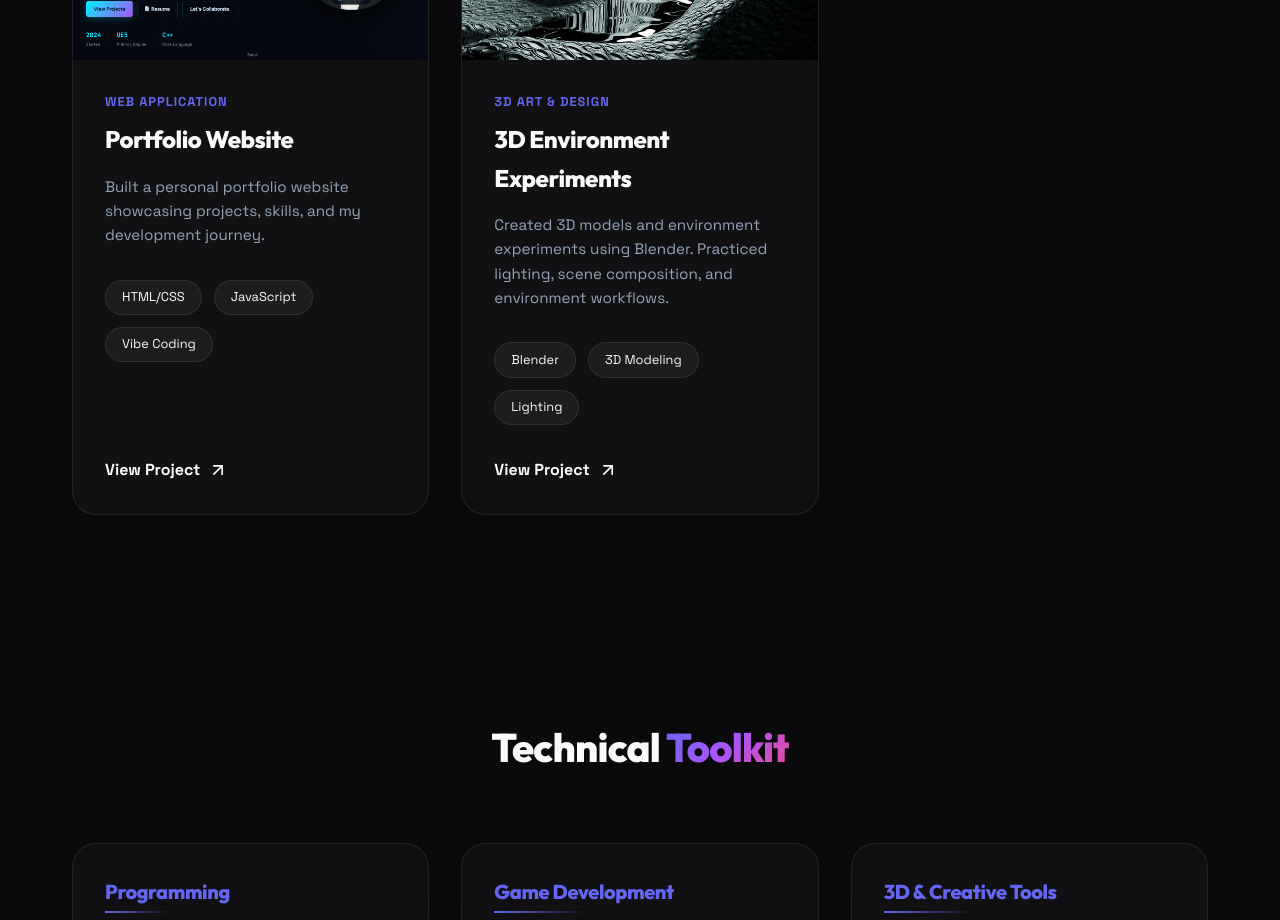
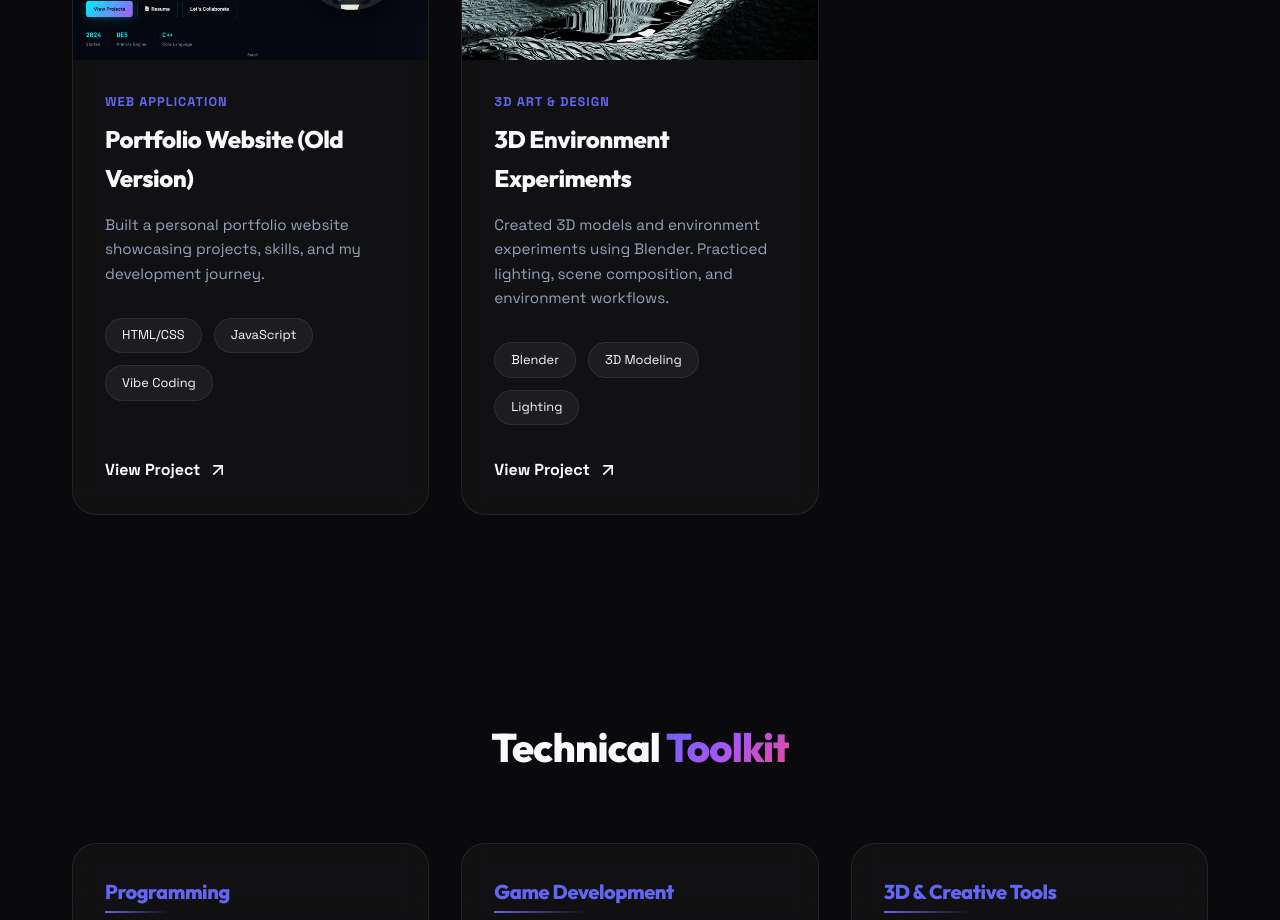
Before and after one commit to lucky20T/Portfolio-ver-2, a React (Vite) app: page / in a window 1280 px wide. Shown: the part 2720-3640 px from the top of the page. Built offline with nearby package versions, Linux system fonts and the light colour scheme.

Commit message:
Label Portfolio Website as Old Version

```diff
--- a/src/components/Projects.jsx
+++ b/src/components/Projects.jsx
@@ -32,7 +32,7 @@ const projects = [
     tags: ["React", "Component-Based", "Responsive"]
   },
   {
-    title: "Portfolio Website",
+    title: "Portfolio Website (Old Version)",
     category: "Web Application",
     description: "Built a personal portfolio website showcasing projects, skills, and my development journey.",
     link: "https://lucky20t.github.io/Portfolio-ver-1/Protfolio3.html",
```
